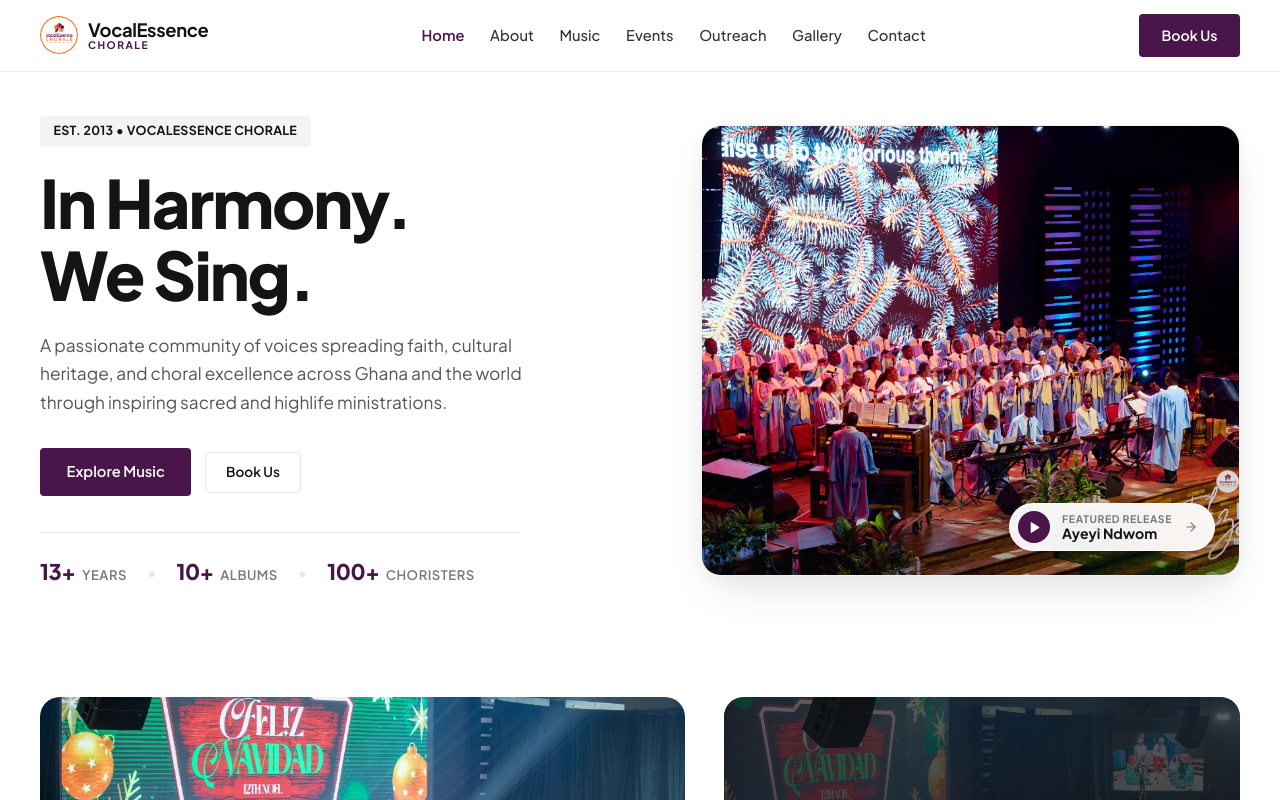
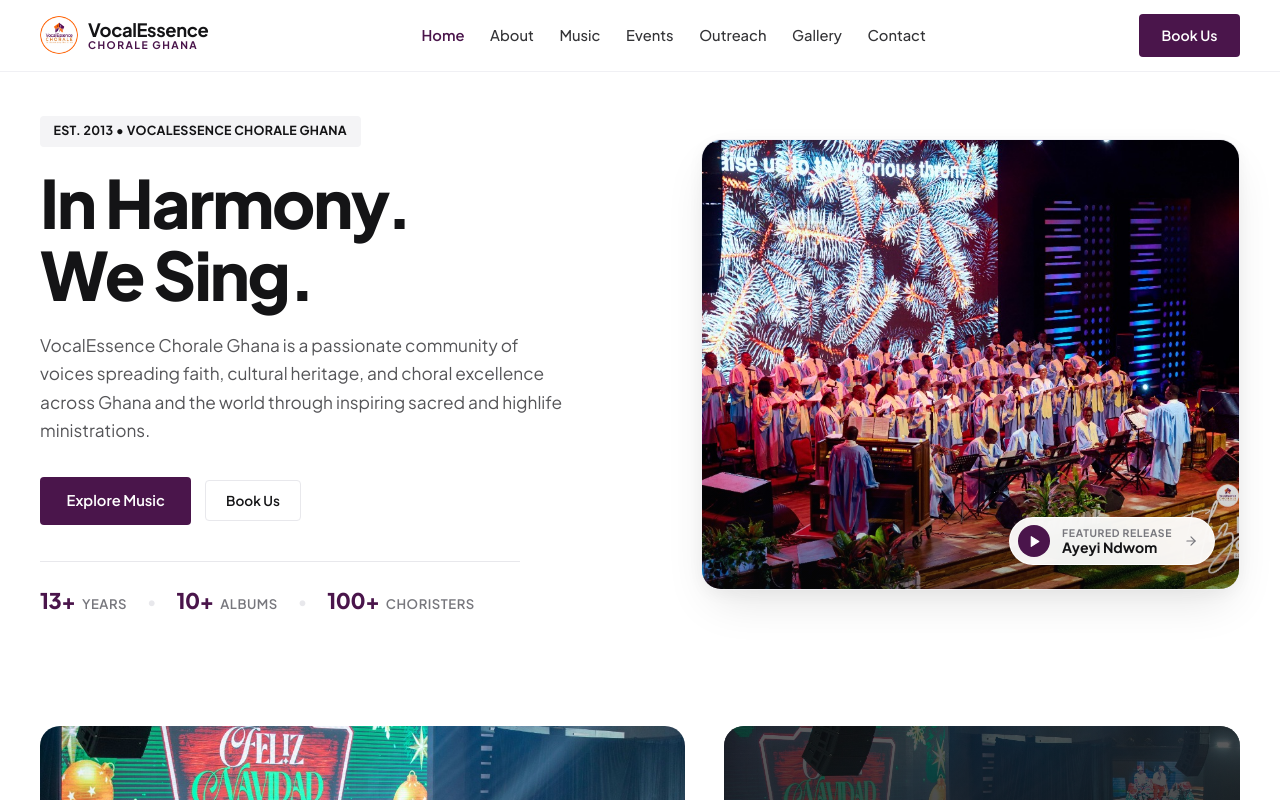
Before and after one commit to jonamarkin/vecghana, a Next.js app: page / in a window 1280 px wide. Shown: the top 800 px of the page. Built offline with nearby package versions, Linux system fonts and the light colour scheme.

Commit message:
update organization name to VocalEssence Chorale Ghana across site components and homepage

```diff
--- a/app/page.tsx
+++ b/app/page.tsx
@@ -44,13 +44,13 @@
           <div className="hero-editorial-grid">
             {/* Left: Editorial & Call to Action */}
             <div className="hero-editorial-left">
-              <div className="badge-pill">EST. 2013 • VOCALESSENCE CHORALE</div>
+              <div className="badge-pill">EST. 2013 • VOCALESSENCE CHORALE GHANA</div>
               <h1 className="hero-editorial-title">
                 In Harmony.<br />
                 We Sing.
               </h1>
               <p className="hero-editorial-desc">
-                A passionate community of voices spreading faith, cultural heritage, and choral excellence across Ghana and the world through inspiring sacred and highlife ministrations.
+                VocalEssence Chorale Ghana is a passionate community of voices spreading faith, cultural heritage, and choral excellence across Ghana and the world through inspiring sacred and highlife ministrations.
               </p>
               <div className="hero-editorial-actions">
                 <Link href="/music" className="btn btn-primary">
--- a/components/Footer.tsx
+++ b/components/Footer.tsx
@@ -21,14 +21,14 @@
           <Link href="/" className="site-logo">
             <Image
               src="/images/logo.png"
-              alt="VocalEssence Chorale"
+              alt="VocalEssence Chorale Ghana"
               width={38}
               height={38}
               className="logo-graphic"
             />
             <div className="logo-words">
               <strong>VocalEssence</strong>
-              <span>CHORALE</span>
+              <span>CHORALE GHANA</span>
             </div>
           </Link>
           <p className="footer-brand-text">
--- a/components/Header.tsx
+++ b/components/Header.tsx
@@ -56,7 +56,7 @@
           <Link href="/" className="site-logo" onClick={() => setMobileMenuOpen(false)}>
             <Image
               src="/images/logo.png"
-              alt="VocalEssence Chorale"
+              alt="VocalEssence Chorale Ghana"
               width={38}
               height={38}
               className="logo-graphic"
@@ -64,7 +64,7 @@
             />
             <div className="logo-words">
               <strong>VocalEssence</strong>
-              <span>CHORALE</span>
+              <span>CHORALE GHANA</span>
             </div>
           </Link>
 
```
